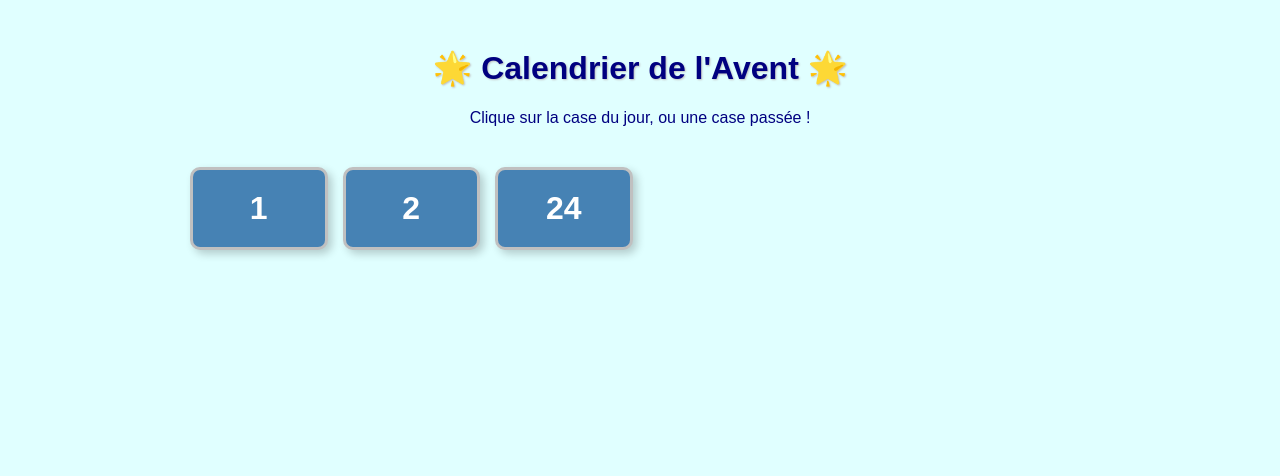
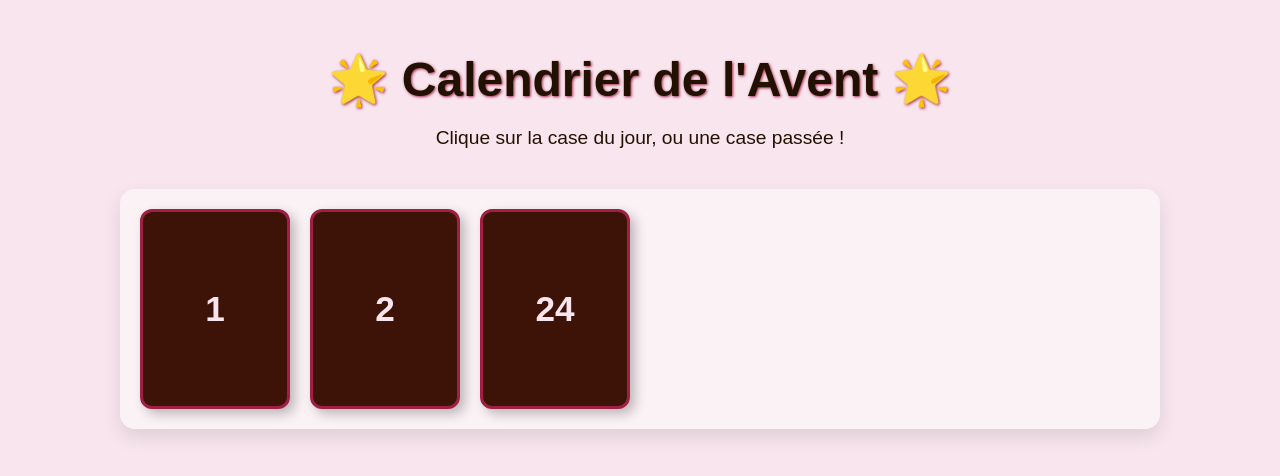
Before and after one commit to edhondt/calendar, a plain HTML site: page index.html in a window 1280 px wide. Drawn offline with Linux system fonts and the light colour scheme.

Commit message:
Refactor color variables and enhance styles
Updated color palette and styles for improved aesthetics and readability.

```diff
--- a/style.css
+++ b/style.css
@@ -1,56 +1,127 @@
 :root {
-    --color-primary: #ADD8E6; /* Bleu ciel pâle/glacé */
-    --color-secondary: #E0FFFF; /* Bleu très pâle */
-    --color-accent: #C0C0C0; /* Argenté */
-    --color-text: #000080; /* Bleu marine foncé pour le texte */
-    --color-locked: #4682B4; /* Bleu acier pour les cases bloquées */
+    /* Vos couleurs de la palette */
+    --color-coffee-bean: #211103;
+    --color-rich-mahogany: #3D1308;
+    --color-burgundy: #7B0D1E;
+    --color-cherry-rose: #9F2042;
+    --color-lavender-blush: #F8E5EE; /* Couleur la plus claire, idéale pour le fond */
+
+    /* Attribution des rôles aux variables */
+    --color-background: var(--color-lavender-blush); /* Fond très clair et doux */
+    --color-text-dark: var(--color-coffee-bean); /* Texte foncé pour la lisibilité */
+    --color-accent: var(--color-cherry-rose); /* Accentuation, bordures, ombres douces */
+    --color-locked: var(--color-rich-mahogany); /* Cases bloquées, plus foncées */
+    --color-unlocked: var(--color-burgundy); /* Cases débloquées, bordeaux chaleureux */
 }
 
 body {
     font-family: 'Arial', sans-serif;
-    background-color: var(--color-secondary); /* Fond très clair */
-    color: var(--color-text);
+    background-color: var(--color-background); /* Utilisation de la couleur la plus claire */
+    color: var(--color-text-dark); /* Texte très foncé pour un bon contraste */
     text-align: center;
     padding: 20px;
+    margin: 0;
+}
+
+header {
+    margin-bottom: 40px;
 }
 
 h1 {
-    color: var(--color-text);
-    text-shadow: 1px 1px 2px var(--color-accent);
+    color: var(--color-text-dark);
+    text-shadow: 1px 1px 3px var(--color-accent); /* Ombre douce avec la couleur d'accent */
+    font-size: 3em;
+    margin-bottom: 10px;
+}
+
+p {
+    font-size: 1.2em;
+    color: var(--color-text-dark);
 }
 
 /* Grille du Calendrier */
 .calendar-grid {
     display: grid;
-    /* 6 colonnes pour un affichage bien organisé */
     grid-template-columns: repeat(6, 1fr);
-    gap: 15px;
-    max-width: 900px;
+    gap: 20px; /* Un peu plus d'espace entre les cases */
+    max-width: 1000px; /* Largeur maximale augmentée pour 6 colonnes */
     margin: 40px auto;
+    padding: 20px;
+    background-color: rgba(255, 255, 255, 0.5); /* Légèrement transparent pour laisser transparaître le fond */
+    border-radius: 15px;
+    box-shadow: 0 8px 20px rgba(0, 0, 0, 0.1);
 }
 
 /* Style des Cases (Jours) */
 .day {
-    background-color: var(--color-locked); /* Couleur par défaut (bloquée) */
-    color: white;
-    padding: 20px 0;
-    font-size: 2em;
+    background-color: var(--color-locked); /* Couleur foncée pour les cases bloquées */
+    color: var(--color-lavender-blush); /* Texte très clair sur fond foncé */
+    padding: 25px 0; /* Un peu plus de padding vertical */
+    font-size: 2.2em;
     font-weight: bold;
-    border: 3px solid var(--color-accent); /* Bordure argentée */
-    border-radius: 10px;
-    box-shadow: 4px 4px 8px rgba(0, 0, 0, 0.2);
-    transition: transform 0.2s, background-color 0.2s, cursor 0.2s;
-    user-select: none; /* Empêche la sélection du texte */
+    border: 3px solid var(--color-accent); /* Bordure couleur accent */
+    border-radius: 12px;
+    box-shadow: 5px 5px 12px rgba(0, 0, 0, 0.25); /* Ombre plus prononcée */
+    transition: transform 0.3s ease, background-color 0.3s ease, box-shadow 0.3s ease;
+    user-select: none;
+    display: flex; /* Centrer le chiffre */
+    justify-content: center;
+    align-items: center;
+    aspect-ratio: 1 / 1; /* Force les cases à être carrées */
 }
 
 /* Styles pour les cases DÉBLOQUÉES (cliquables) */
 .day.unlocked {
-    background-color: var(--color-primary); /* Bleu glacé pour celles qui sont cliquables */
+    background-color: var(--color-unlocked); /* Bordeaux chaleureux pour les cases débloquées */
     cursor: pointer;
+    color: white; /* Texte blanc pour un meilleur contraste */
 }
 
 .day.unlocked:hover {
-    background-color: #79A3B1; /* Légère variation au survol */
-    transform: scale(1.05); /* Effet de zoom au survol */
-    box-shadow: 0 0 15px var(--color-accent); /* Halo argenté */
+    background-color: #A62F4A; /* Un rose cerise légèrement plus foncé au survol */
+    transform: scale(1.08); /* Effet de zoom légèrement plus marqué */
+    box-shadow: 0 0 20px var(--color-cherry-rose); /* Halo plus intense */
 }
+
+/* Ajustement pour les pages de contenu (dayX.html) */
+/* C'est important de mettre à jour le style.css parent pour que les pages enfants en bénéficient */
+.content-box {
+    background-color: white;
+    padding: 40px;
+    border-radius: 15px;
+    max-width: 700px;
+    margin: 50px auto;
+    box-shadow: 0 0 20px rgba(0, 0, 0, 0.15);
+    color: var(--color-text-dark);
+}
+
+.content-box h1 {
+    color: var(--color-burgundy); /* Titre du message en bordeaux */
+    text-shadow: none;
+    margin-bottom: 20px;
+}
+
+.content-box p {
+    font-size: 1.1em;
+    line-height: 1.6;
+}
+
+.back-button {
+    margin-top: 30px;
+}
+
+.back-button a {
+    display: inline-block;
+    background-color: var(--color-cherry-rose);
+    color: white;
+    padding: 12px 25px;
+    border-radius: 8px;
+    text-decoration: none;
+    font-weight: bold;
+    transition: background-color 0.3s ease, transform 0.2s ease;
+}
+
+.back-button a:hover {
+    background-color: var(--color-burgundy);
+    transform: translateY(-2px);
+}
```
